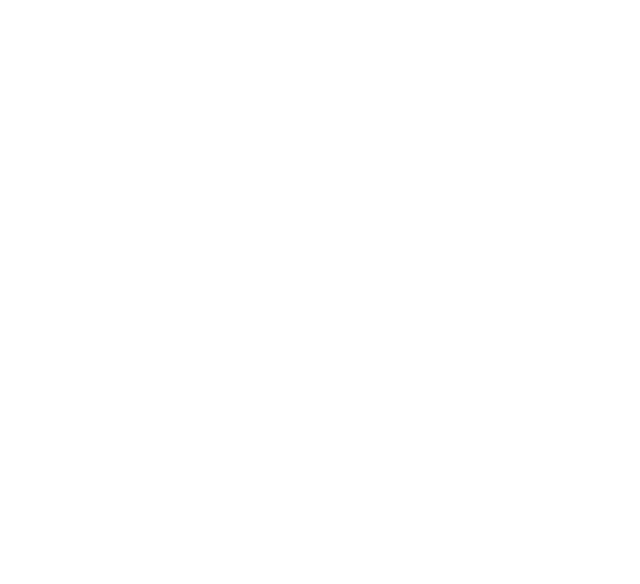
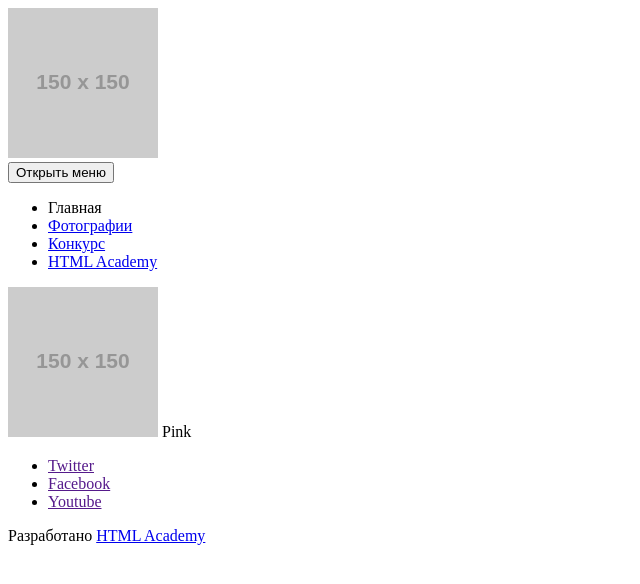
Before and after one commit to dardorsh/298063-pink-20, a website: page source/form.html in a window 1280 px wide. Shown: the whole page, without its empty margins (0-640 px from the left). Drawn offline with Linux system fonts and the light colour scheme; placeholder pictures from the web are drawn by us.

Commit message:
Дублирует шапку и подвал сайта на страницы photo и form

```diff
--- a/source/form.html
+++ b/source/form.html
@@ -0,0 +1,74 @@
+<!DOCTYPE html>
+<html class="page" lang="ru">
+  <head>
+    <meta charset="utf-8">
+    <title>HTML Academy: Пинк</title>
+  </head>
+  <body class="page__body">
+    <header class="page-header">
+      <a class="page-header__logo">
+        <img src="https://via.placeholder.com/150x150" alt="Логотип Пинк">
+      </a>
+
+      <nav class="main-nav">
+        <button class="main-nav__toggle" type="button">
+          <span class="visually-hidden">Открыть меню</span>
+        </button>
+        <div class="main-nav__wrapper">
+        <ul class="main-nav-list nav-list">
+            <li class="site-list__item">
+              <a>Главная</a>
+            </li>
+            <li class="site-list__item">
+              <a href="photo.html">
+                Фотографии
+              </a>
+            </li>
+            <li class="site-list__item">
+              <a href="form.html">
+                Конкурс
+              </a>
+            </li>
+            <li class="site-list__item">
+              <a href="#">
+                HTML Academy
+              </a>
+            </li>
+          </ul>
+        </div>
+      </nav>
+    </header>
+
+
+    <footer class="page-footer">
+
+      <div class="page-footer__wrapper">
+        <a class="page-footer__logo">
+          <img src="https://via.placeholder.com/150x150" alt="Логотип Pink">
+          Pink
+        </a>
+
+        <div class="page-footer__social social">
+          <ul class="social__list">
+            <li class="social__item">
+              <a class="social__link social__link--twitter" href="">Twitter</a>
+            </li>
+            <li class="social__item">
+              <a class="social__link social__link--facebook" href="">Facebook</a>
+            </li>
+            <li class="social__item">
+              <a class="social__link social__link--youtube" href="">Youtube</a>
+            </li>
+          </ul>
+        </div>
+
+        <div class="page-footer__copyright copyright">
+          <span class="copyright__info">Разработано</span>
+          <a class="copyright__link" href="https://htmlacademy.ru/intensive/adaptive">HTML Academy</a>
+        </div>
+      </div>
+
+    </footer>
+
+  </body>
+</html>
```
Also changed, not shown: source/index.html (+0 -1 lines), source/photo.html (+74 -0 lines).
